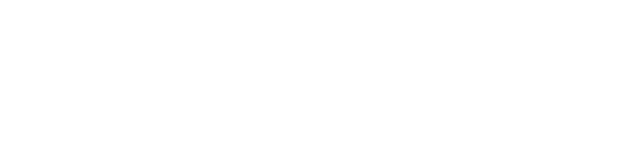
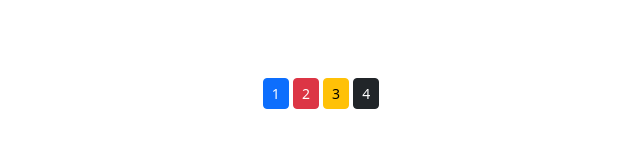
Before and after one commit to dku124/animation.io, a plain HTML site: page timeline/index.html in a window 1280 px wide. Shown: the whole page, without its empty margins (319-959 px from the left). Drawn offline with Linux system fonts and the light colour scheme.

Commit message:
finish animation timeline

```diff
--- a/timeline/index.html
+++ b/timeline/index.html
@@ -8,9 +8,18 @@
     <link rel="stylesheet" href="css/bootstrap.min.css">
     <link rel="stylesheet" href="css/all.min.css">
     <link rel="stylesheet" href="css/style.css">
-    <title>Amimation</title>
+    <title>Timeline</title>
 </head>
 <body>
+
+    <div class="container">
+        <div class="animation text-center mt-5">
+            <a class="btn btn-primary btn-sm btn1" href="#" role="button"> 1</a>
+            <a class="btn btn-danger btn-sm btn2" href="#" role="button"> 2</a>
+            <a class="btn btn-warning btn-sm btn3" href="#" role="button">3 </a>
+            <a class="btn btn-dark btn-sm btn4" href="#" role="button">4 </a>
+        </div>
+    </div>
 
     <script src="js/jquery.min.js"></script>
     <script src="js/anime.min.js"></script>
--- a/timeline/js/main.js
+++ b/timeline/js/main.js
@@ -0,0 +1,74 @@
+var tl = anime.timeline({});
+
+// Add children
+tl.add(
+  {
+    targets: ".animation .btn1",
+    translateY: [
+      {
+        value: 30,
+        duration: 1000,
+        easing: "easeInOutBack",
+      },
+    ],
+    //   translateX: [
+    //     {
+    //       value: 0,
+    //       duration: 0,
+    //     },
+    //   ],
+  },
+  "-=600"
+)
+  .add(
+    {
+      targets: ".animation .btn2",
+      translateY: [
+        {
+          value: 30,
+          duration: 1000,
+          easing: "easeInOutBack",
+        },
+      ],
+    },
+    "-=600"
+  )
+  .add(
+    {
+      targets: ".animation .btn3",
+      translateY: [
+        {
+          value: 30,
+          duration: 1000,
+          easing: "easeInOutBack",
+        },
+      ],
+    },
+    "-=600"
+  )
+  .add(
+    {
+      targets: ".animation .btn4",
+      translateY: [
+        {
+          value: 30,
+          duration: 1000,
+          easing: "easeInOutBack",
+        },
+      ],
+    },
+    "-=600"
+  )
+  .add(
+    {
+      targets: ".animation .btn1",
+      translateY: [
+        {
+          value: 30,
+          duration: 1000,
+          easing: "easeInOutBack",
+        },
+      ],
+    },
+    "-=600"
+  );
```
